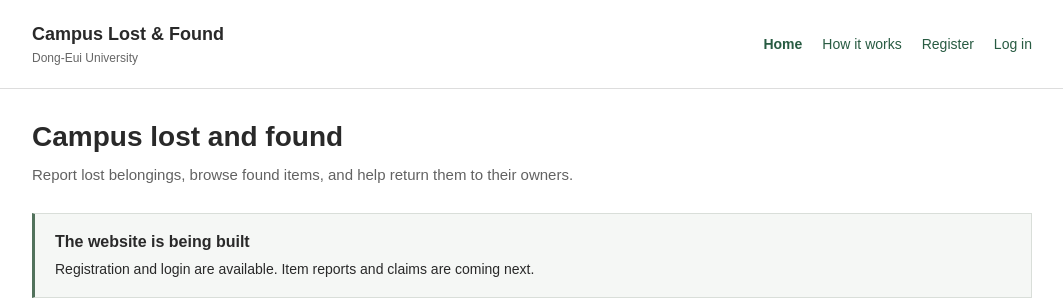
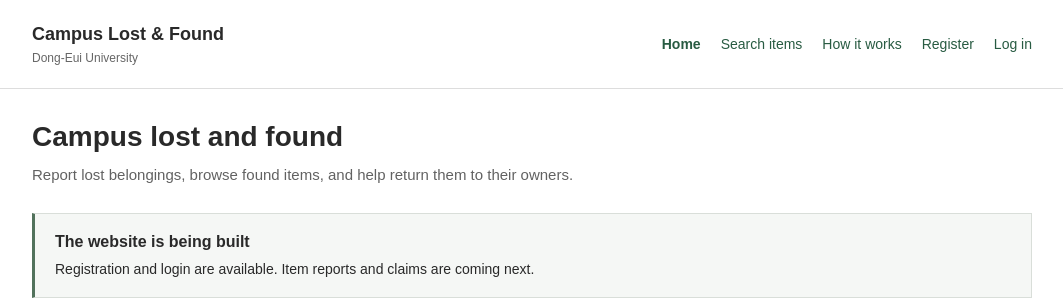
Before and after one commit to mrdipeshbastakoti/campus-lost-and-found, a PHP site: page /index.php in a window 1280 px wide. Shown: the top 302 px of the page, without its empty margins (108-1171 px from the left). Run offline with PHP 8.4, Linux system fonts and the light colour scheme.

Commit message:
Add search link to website navigation

```diff
--- a/includes/header.php
+++ b/includes/header.php
@@ -19,6 +19,7 @@ $activePage = $activePage ?? 'home';
         <a class="site-name" href="index.php">Campus Lost &amp; Found<span>Dong-Eui University</span></a>
         <nav aria-label="Main navigation">
             <a href="index.php" <?= $activePage === 'home' ? 'aria-current="page"' : '' ?>>Home</a>
+            <a href="search.php" <?= $activePage === 'search' ? 'aria-current="page"' : '' ?>>Search items</a>
             <a href="index.php#how-it-works">How it works</a>
             <?php if (AuthService::currentUserId() === null): ?>
                 <a href="register.php" <?= $activePage === 'register' ? 'aria-current="page"' : '' ?>>Register</a>
```
